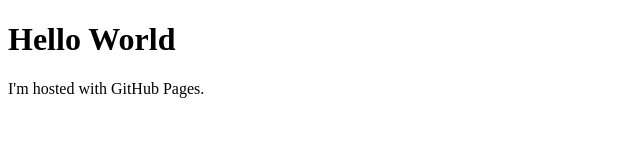
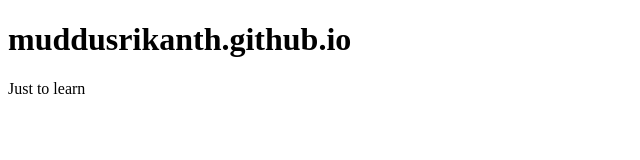
Before and after one commit to muddusrikanth/muddusrikanth.github.io, a plain HTML site: page index.html in a window 1280 px wide. Shown: the whole page, without its empty margins (0-640 px from the left). Drawn offline with Linux system fonts and the light colour scheme.

Commit message:
Update index.html

```diff
--- a/index.html
+++ b/index.html
@@ -1,7 +1,7 @@
 <!DOCTYPE html>
 <html>
 <body>
-<h1>Hello World</h1>
-<p>I'm hosted with GitHub Pages.</p>
+<h1>muddusrikanth.github.io</h1>
+<p>Just to learn</p>
 </body>
 </html>
```
